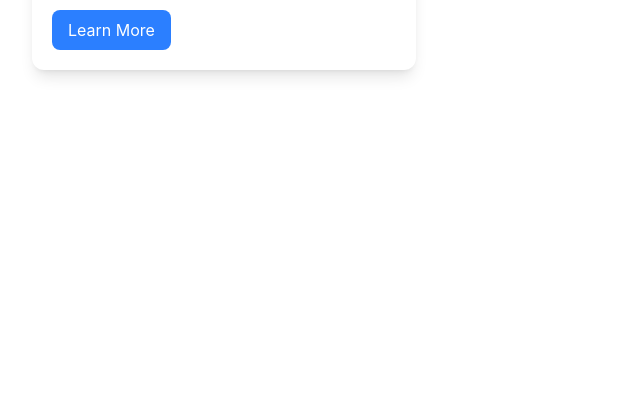
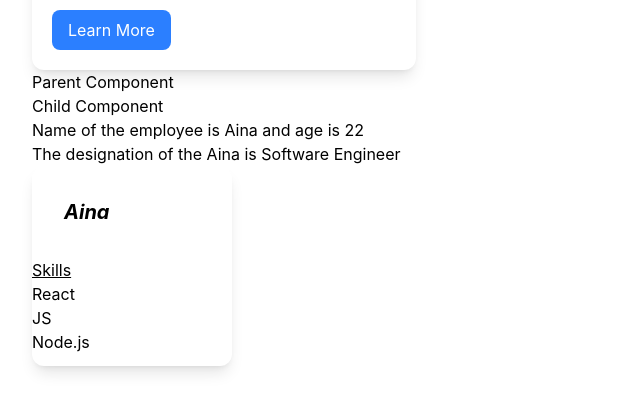
Before and after one commit to Aina483/ReactJS, a React (Vite) app: page / in a window 1280 px wide. Shown: the part 382-794 px from the top of the page, without its empty margins (0-640 px from the left). Built offline with nearby package versions, Linux system fonts and the light colour scheme; the HTML template or start-up script is replaced by a standard one.

Commit message:
Added some parent-child components

```diff
--- a/src/App.jsx
+++ b/src/App.jsx
@@ -1,11 +1,28 @@
 import React from 'react'
 import Card from './components/Card'
+import Parent from './components/Parent'
+import ProfileCard from './components/ProfileCard'
+import Resume from './components/Resume'
 
 const App = () => {
+  // The props passed can be anything - be it array , object, string, number, boolean or a function for that matter.
+  console.log("parent rendered")
+  const skills = ["React", "JS", "Node.js"]
+  const user = {name:"Aina" , role:"SDE" , experience : 1.2}
+
   return (
     <div className='m-4 p-4'>
       <h1>This is the practice React project.</h1>
       <Card/>
+      <Parent/>
+      <ProfileCard role="SDE" experience={1.2}/>
+
+      <Resume
+      skills = {skills}
+      user = {user}
+      />
+
+
   </div>
   )
 }
--- /dev/null
+++ b/src/components/Child.jsx
@@ -0,0 +1,15 @@
+import React from 'react'
+
+const Child = (props) => {
+  return (
+    <div>
+      <h2>Child Component</h2>
+      <div>
+      <p>Name of the employee is {props.username} and age is {props.age}</p>
+      <p>The designation of the {props.username} is {props.occ}</p>
+      </div>
+    </div>
+  )
+}
+
+export default Child
--- /dev/null
+++ b/src/components/Parent.jsx
@@ -0,0 +1,16 @@
+import React from 'react'
+import Child from './Child'
+
+const Parent = () => {
+    const name = 'Aina';
+    const age = 22;
+    const occupation = 'Software Engineer'
+  return (
+    <div>
+      <h1>Parent Component</h1>
+      <Child username={name} age={age} occ = {occupation}/>
+    </div>
+  )
+}
+
+export default Parent
--- /dev/null
+++ b/src/components/ProfileCard.jsx
@@ -0,0 +1,13 @@
+import React from 'react'
+
+const ProfileCard = ({role, experience}) => {
+    // This is the child of APP
+    console.log("Profile card is child of APP and it is rendered")
+  return (
+    <div>
+      {/* <h1> {role} - {experience} years </h1> */}
+    </div>
+  )
+}
+
+export default ProfileCard
--- /dev/null
+++ b/src/components/Resume.jsx
@@ -0,0 +1,21 @@
+import React from 'react'
+
+const Resume = ({skills , user}) => {
+  return (
+    <div className= "rounded-xl shadow-lg bg-white h-50 w-50 visible">
+        <h1 className = " p-8 text-xl italic font-bold">
+           {user.name}
+        </h1>
+        <h2 className ="text-xm underline">Skills</h2>
+        <ul>
+            {skills.map((skill,index)=>{
+                return <li key ={index}>{skill}</li>
+            })}
+            </ul>
+
+
+    </div>
+  )
+}
+
+export default Resume
```
